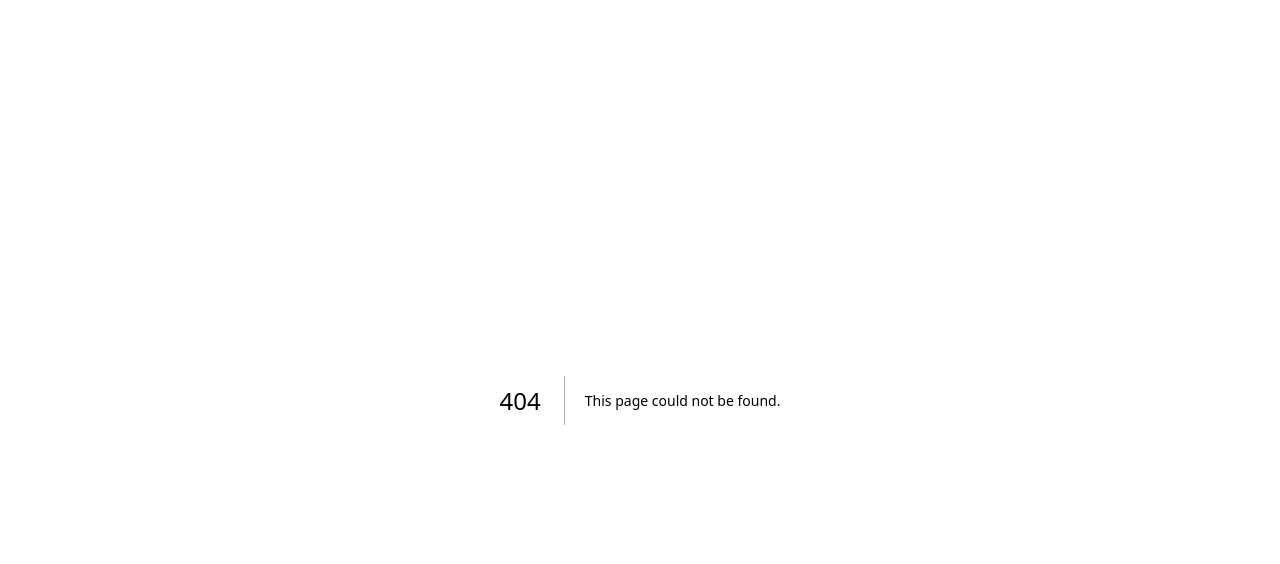
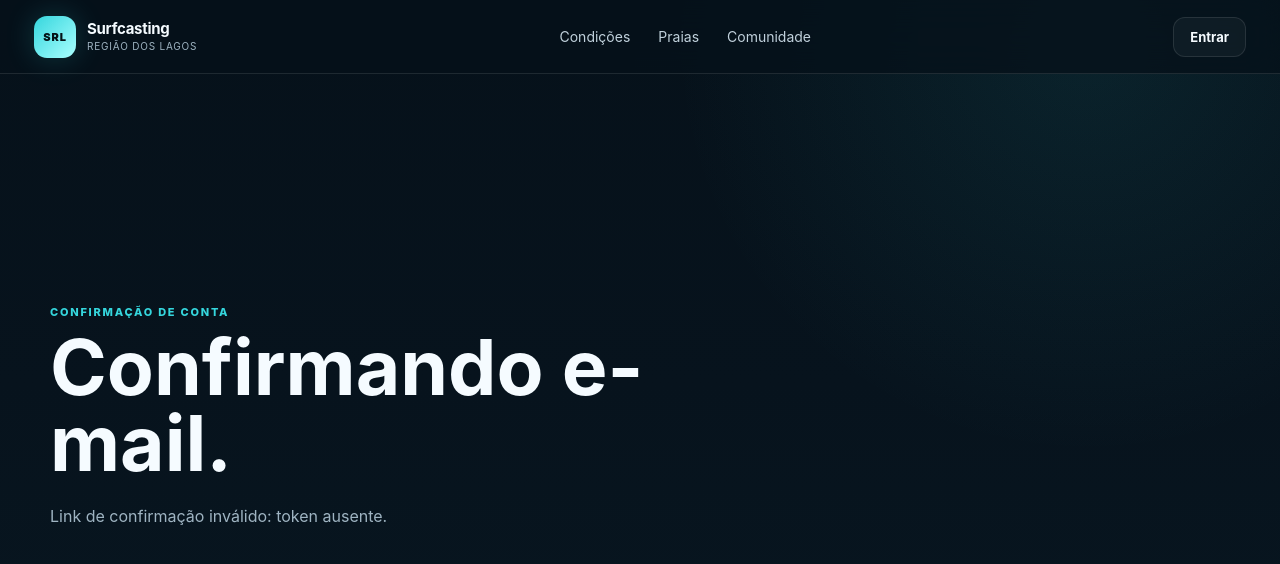
Before and after one commit to richaferreira/SITE-Surfcasting-, a Next.js app in the folder frontend/: page /verificar-email in a window 1280 px wide. Before the commit this address had no page. Shown: the top 564 px of the page. Built offline with nearby package versions, Linux system fonts and the light colour scheme; no server answers.

Commit message:
feat: adiciona confirmacao de email

```diff
--- /dev/null
+++ b/frontend/app/verificar-email/page.tsx
@@ -0,0 +1,43 @@
+"use client";
+
+import Link from "next/link";
+import { useEffect, useState } from "react";
+
+import SiteHeader from "../../components/SiteHeader";
+import { browserApi } from "../../lib/api";
+
+export default function VerifyEmailPage() {
+  const [message, setMessage] = useState("Validando seu e-mail...");
+  const [success, setSuccess] = useState(false);
+
+  useEffect(() => {
+    const token = new URLSearchParams(window.location.search).get("token");
+    if (!token) {
+      setMessage("Link de confirmação inválido: token ausente.");
+      return;
+    }
+    browserApi<{ message: string }>("/api/v1/auth/verify-email", {
+      method: "POST",
+      body: JSON.stringify({ token }),
+    })
+      .then((response) => {
+        setSuccess(true);
+        setMessage(response.message);
+      })
+      .catch((err) => setMessage(err instanceof Error ? err.message : "Não foi possível confirmar o e-mail."));
+  }, []);
+
+  return (
+    <main>
+      <SiteHeader />
+      <section className="pageShell authShell">
+        <div className="authIntro">
+          <span className="eyebrow">Confirmação de conta</span>
+          <h1>{success ? "E-mail confirmado." : "Confirmando e-mail."}</h1>
+          <p>{message}</p>
+          {success ? <Link className="primaryButton" href="/perfil">Ir para meu perfil</Link> : null}
+        </div>
+      </section>
+    </main>
+  );
+}
```
